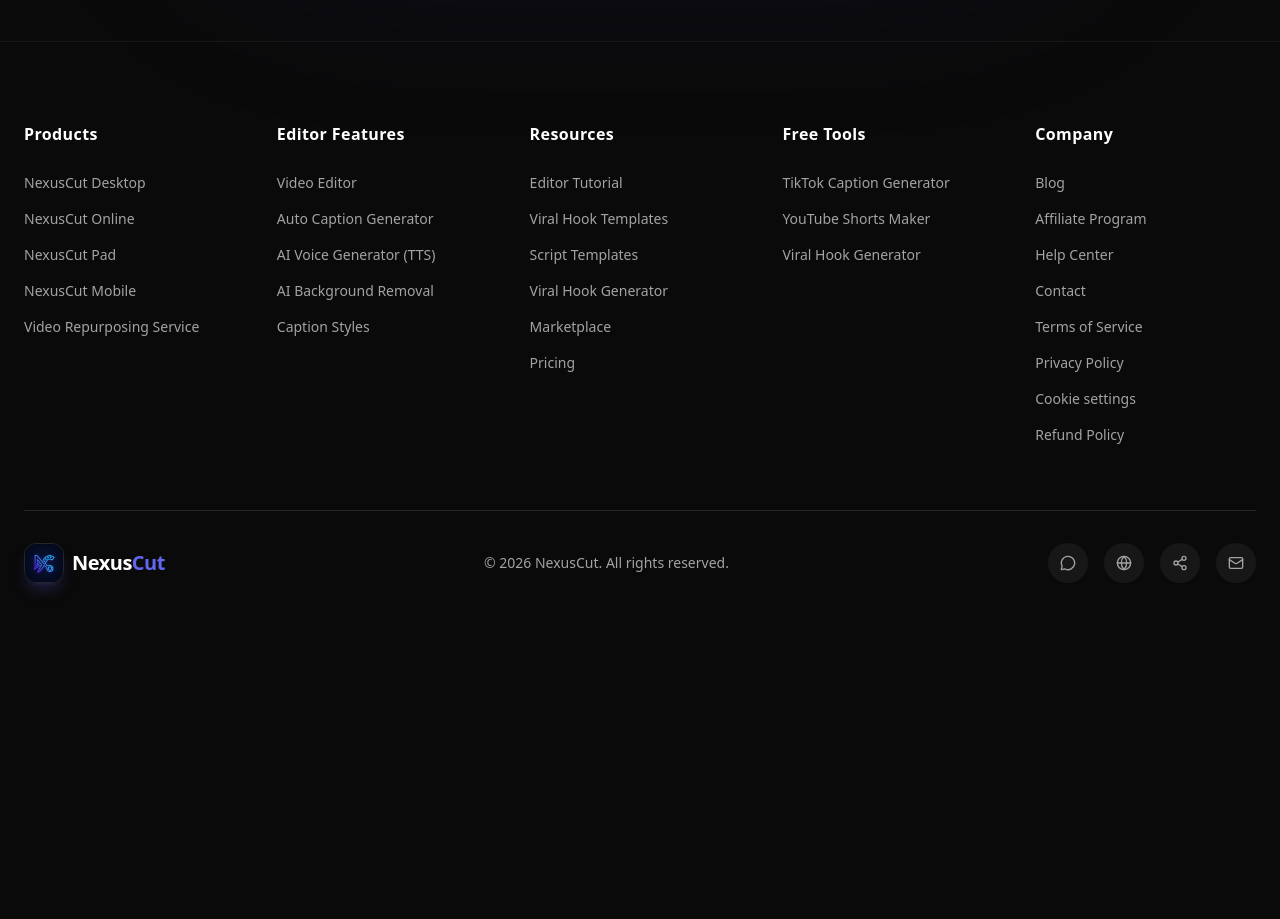
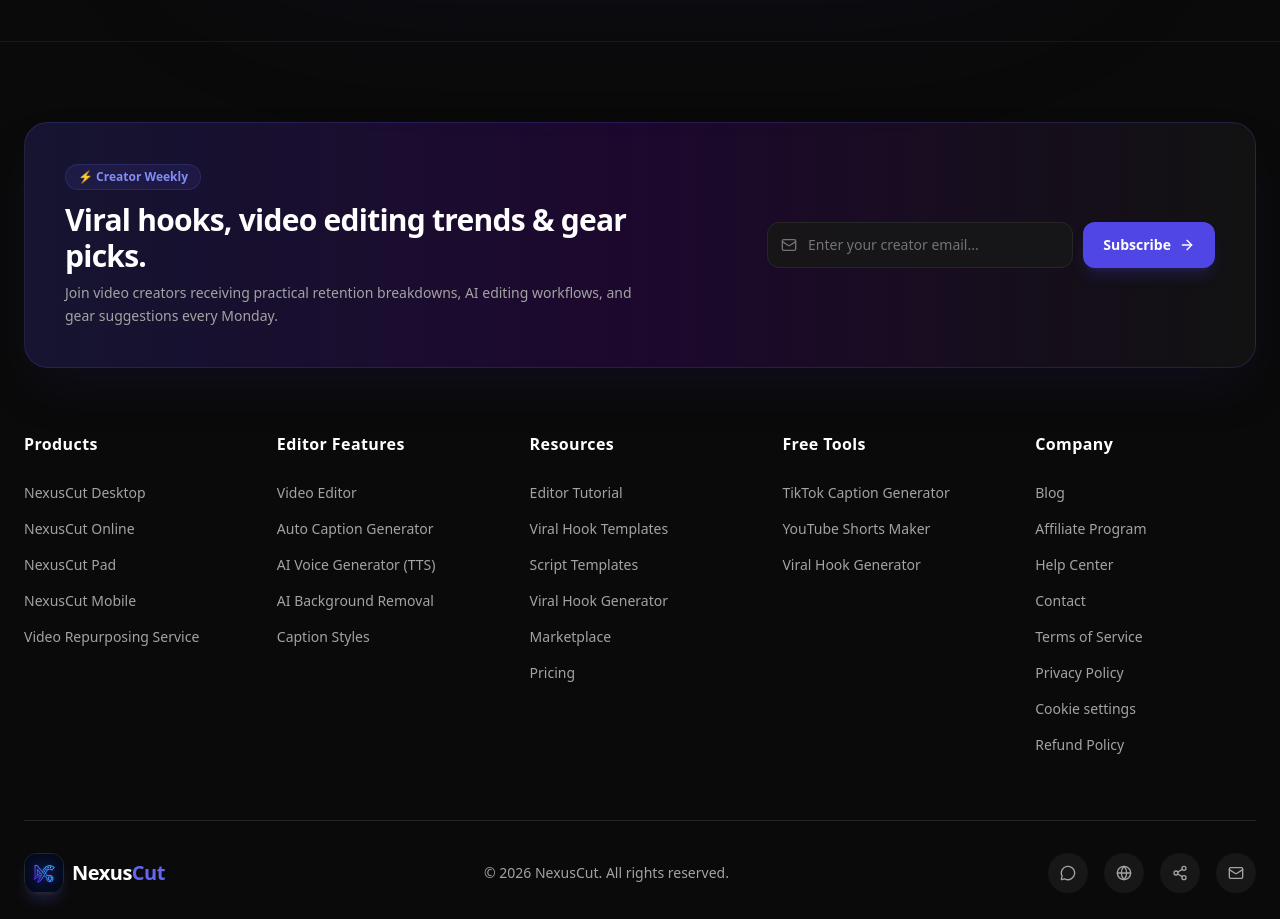
Before and after one commit to sergenet/nexuscut, a Next.js app: page / in a window 1280 px wide. Shown: the part 4700-5619 px from the top of the page. Before the commit the page ends 5323 px from the top, so only its background shows below. Built offline with nearby package versions, Linux system fonts and the light colour scheme; no server answers; a web font is replaced by a local one.

Commit message:
feat: add Creator Weekly newsletter subscription banner and form to footer

```diff
--- a/src/components/Footer.tsx
+++ b/src/components/Footer.tsx
@@ -2,11 +2,30 @@ import React from "react";
 import Link from "next/link";
 import { MessageCircle, Globe, Share2, Mail } from "lucide-react";
 import CookieSettingsButton from "@/components/CookieSettingsButton";
+import NewsletterSubscribeForm from "@/components/NewsletterSubscribeForm";
 
 export default function Footer() {
   return (
     <footer className="bg-neutral-950 border-t border-neutral-900 pt-20 pb-10">
       <div className="max-w-7xl mx-auto px-6">
+
+        {/* Newsletter Signup Strip */}
+        <div className="mb-16 p-8 md:p-10 rounded-3xl bg-gradient-to-r from-indigo-950/60 via-purple-950/40 to-neutral-900/60 border border-indigo-500/20 shadow-2xl shadow-indigo-950/30">
+          <div className="flex flex-col lg:flex-row lg:items-center justify-between gap-8">
+            <div className="max-w-xl">
+              <span className="inline-flex items-center gap-1.5 px-3 py-1 rounded-full text-xs font-semibold bg-indigo-500/10 text-indigo-400 border border-indigo-500/20 mb-3">
+                ⚡ Creator Weekly
+              </span>
+              <h3 className="text-2xl sm:text-3xl font-black text-white mb-2 tracking-tight">
+                Viral hooks, video editing trends &amp; gear picks.
+              </h3>
+              <p className="text-sm text-neutral-400 leading-relaxed">
+                Join video creators receiving practical retention breakdowns, AI editing workflows, and gear suggestions every Monday.
+              </p>
+            </div>
+            <NewsletterSubscribeForm />
+          </div>
+        </div>
 
         {/* Main Footer Links */}
         <div className="grid grid-cols-2 md:grid-cols-3 lg:grid-cols-5 gap-8 mb-16">
--- /dev/null
+++ b/src/components/NewsletterSubscribeForm.tsx
@@ -0,0 +1,100 @@
+"use client";
+
+import React, { useState } from "react";
+import { Mail, CheckCircle2, Loader2, ArrowRight } from "lucide-react";
+
+export default function NewsletterSubscribeForm() {
+  const [email, setEmail] = useState("");
+  const [status, setStatus] = useState<"idle" | "loading" | "success" | "error">("idle");
+  const [message, setMessage] = useState("");
+
+  const handleSubmit = async (e: React.FormEvent) => {
+    e.preventDefault();
+    if (!email || !email.includes("@")) {
+      setMessage("Please enter a valid email address.");
+      setStatus("error");
+      return;
+    }
+
+    setStatus("loading");
+    setMessage("");
+
+    try {
+      const response = await fetch("/api/waitlist", {
+        method: "POST",
+        headers: {
+          "Content-Type": "application/json",
+        },
+        body: JSON.stringify({ email: email.trim().toLowerCase(), product: "newsletter" }),
+      });
+
+      const data = await response.json();
+
+      if (!response.ok) {
+        if (response.status === 409) {
+          setStatus("success");
+          setMessage("You're already subscribed! Look out for our next issue.");
+          return;
+        }
+        throw new Error(data.error || "Subscription failed");
+      }
+
+      setStatus("success");
+      setMessage("🎉 You're on the list! First issue arrives Monday.");
+      setEmail("");
+    } catch (err: unknown) {
+      console.error("Newsletter signup error:", err);
+      setStatus("error");
+      setMessage(err instanceof Error ? err.message : "Something went wrong. Please try again.");
+    }
+  };
+
+  if (status === "success") {
+    return (
+      <div className="flex items-center gap-2.5 px-5 py-3.5 rounded-2xl bg-emerald-500/10 border border-emerald-500/20 text-emerald-400 text-sm font-medium">
+        <CheckCircle2 className="w-5 h-5 flex-shrink-0" />
+        <span>{message}</span>
+      </div>
+    );
+  }
+
+  return (
+    <form onSubmit={handleSubmit} className="flex flex-col sm:flex-row gap-2.5 w-full max-w-md">
+      <div className="relative flex-1">
+        <Mail className="absolute left-3.5 top-1/2 -translate-y-1/2 w-4 h-4 text-neutral-500" />
+        <input
+          type="email"
+          value={email}
+          onChange={(e) => {
+            setEmail(e.target.value);
+            if (status === "error") setStatus("idle");
+          }}
+          placeholder="Enter your creator email..."
+          required
+          disabled={status === "loading"}
+          className="w-full pl-10 pr-4 py-3 bg-neutral-900/90 border border-neutral-800 rounded-xl text-white placeholder-neutral-500 text-sm focus:outline-none focus:border-indigo-500 focus:ring-1 focus:ring-indigo-500 transition-colors"
+        />
+      </div>
+      <button
+        type="submit"
+        disabled={status === "loading"}
+        className="inline-flex items-center justify-center gap-2 px-5 py-3 rounded-xl bg-indigo-600 hover:bg-indigo-500 text-white font-semibold text-sm transition-all shadow-lg shadow-indigo-600/20 disabled:opacity-50 disabled:cursor-not-allowed whitespace-nowrap cursor-pointer"
+      >
+        {status === "loading" ? (
+          <>
+            <Loader2 className="w-4 h-4 animate-spin" />
+            <span>Subscribing...</span>
+          </>
+        ) : (
+          <>
+            <span>Subscribe</span>
+            <ArrowRight className="w-4 h-4" />
+          </>
+        )}
+      </button>
+      {status === "error" && (
+        <p className="sm:hidden text-xs text-rose-400 mt-1">{message}</p>
+      )}
+    </form>
+  );
+}
```
